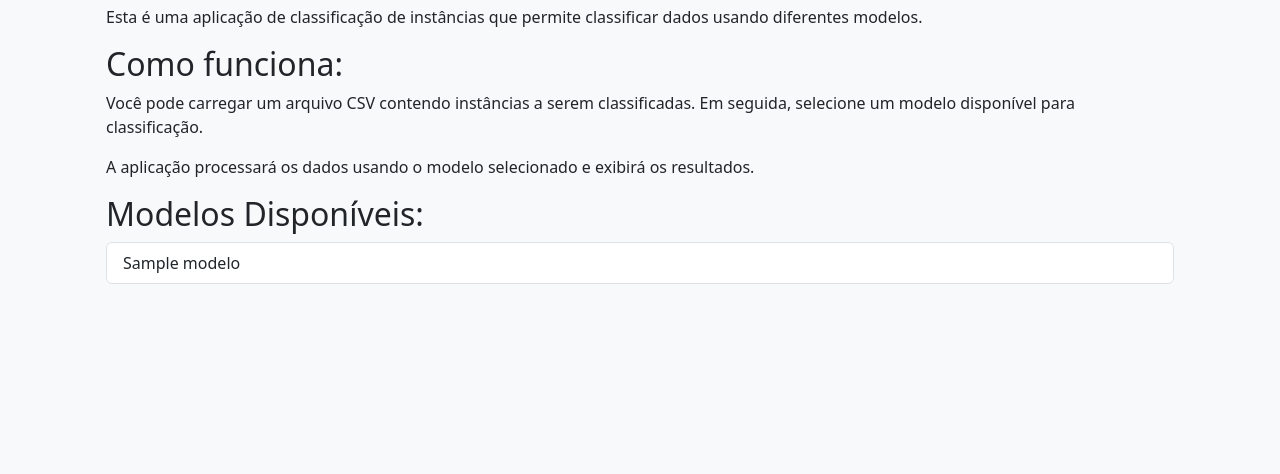
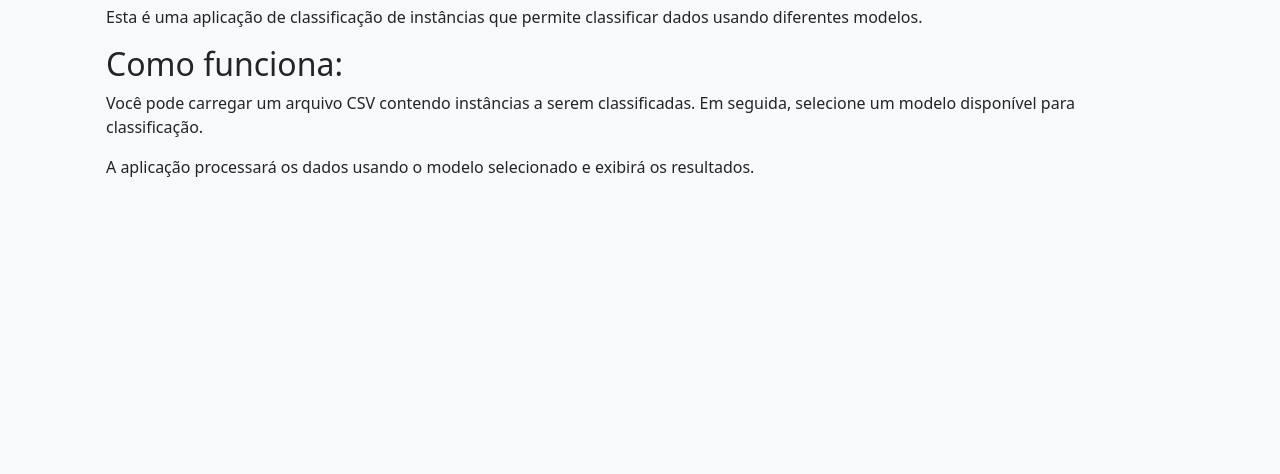
Before and after one commit to myller-silva/classifier, a Flask app: template webapp/templates/home.html in a window 1280 px wide. Shown: the part 131-605 px from the top of the page. Run offline with Flask 3, Linux system fonts and the light colour scheme; the template is opened without the code that fills it: most values are stand-ins (such as "Sample title", 1, 10 or a date in 2020); some libraries are stand-ins or nearby versions.

Commit message:
Update home.html

```diff
--- a/webapp/templates/home.html
+++ b/webapp/templates/home.html
@@ -8,13 +8,13 @@
   <h2>Como funciona:</h2>
   <p>Você pode carregar um arquivo CSV contendo instâncias a serem classificadas. Em seguida, selecione um modelo disponível para classificação.</p>
   <p>A aplicação processará os dados usando o modelo selecionado e exibirá os resultados.</p>
-  {% if modelos %}
+  <!-- {% if modelos %}
   <h2>Modelos Disponíveis:</h2>
   <ul class="list-group">
     {% for modelo in modelos %}
     <li value="{{ modelo }}" class="list-group-item">{{ modelo }}</li>
     {% endfor %}
     </ul>
-  {% endif %}
+  {% endif %} -->
 </div>
 {% endblock %}
```
